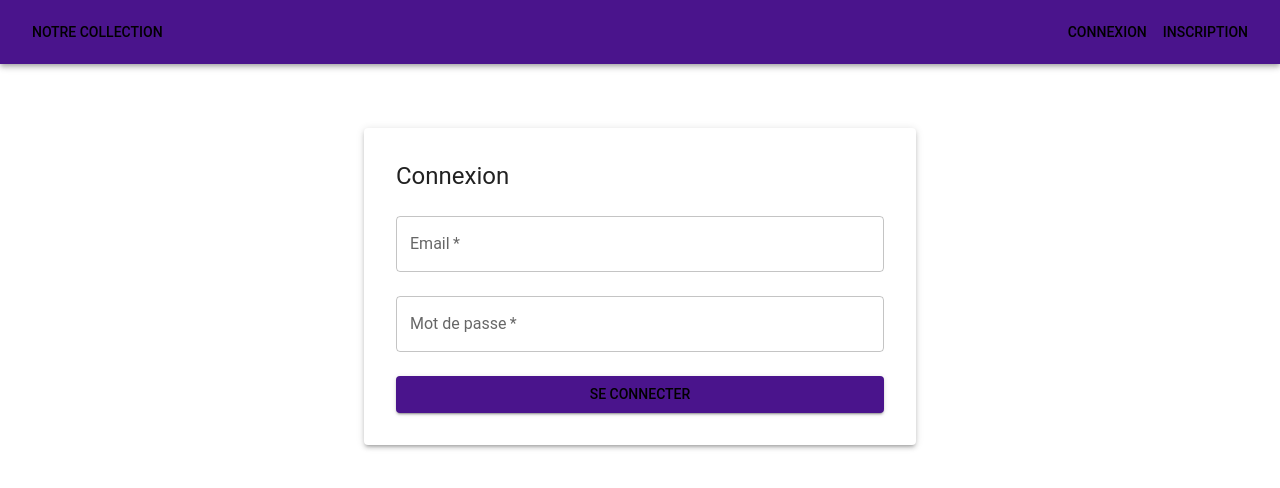
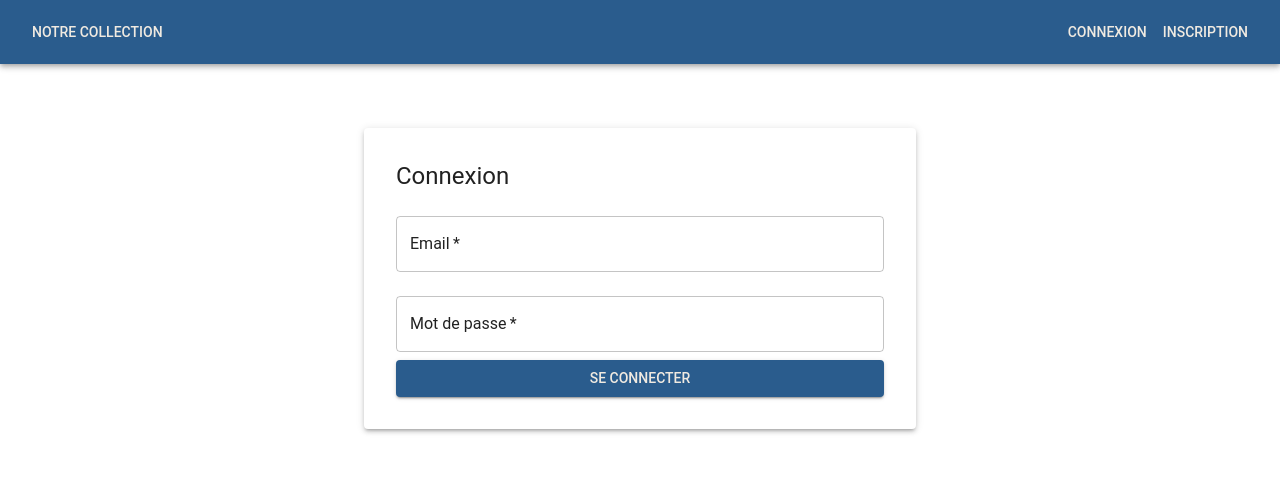
Before and after one commit to morgane-marechal/opac_web, a React (Create React App) app: page /login in a window 1280 px wide. Shown: the top 488 px of the page. Built offline with nearby package versions, Linux system fonts and the light colour scheme.

Commit message:
improve theme

```diff
--- a/src/AllBooks.js
+++ b/src/AllBooks.js
@@ -35,7 +35,7 @@ function AllBooks() {
 
   return (
     <Container maxWidth="lg" sx={{ py: 4 }}>
-      <Typography variant="h3" component="h1" color="primary.main" gutterBottom>
+      <Typography variant="h3" component="h1" color="text.secondary" gutterBottom>
         Notre collection
       </Typography>
 
--- a/src/BookCard.js
+++ b/src/BookCard.js
@@ -6,19 +6,23 @@ import CardMedia from '@mui/material/CardMedia';
 import Button from '@mui/material/Button';
 import Typography from '@mui/material/Typography';
 import { Box } from '@mui/material';
-import cover from './placeholderbook.png';
+import cover from './media/placeholderbook.png';
 
 const BookCard = (props) => {
+    console.log(props.editor)
     const authors = props.data.autors || [];
+    const editor = props.data.editor || [];
+
+    const coverImage = props.data.cover ? require(`./media/${props.data.cover}`) : cover;
     return (
-        <Card sx={{ display: 'flex', maxWidth: 350 , height: 250}}>
+        <Card sx={{ display: 'flex', maxWidth: 350 , height: 300}}>
             <CardMedia
                 sx={{
                     width: 200,
                     height: 200,
                     objectFit: 'cover'
                 }}
-                image={props.data.image || cover}
+                image = {coverImage}
             />
             <Box sx={
                { display: 'flex',
@@ -27,14 +31,14 @@ const BookCard = (props) => {
                 flexShrink: 0 }
                 }>
                 <CardContent>
-                    <Typography gutterBottom variant="h6" color="text.secondary" component="div">
+                    <Typography gutterBottom variant="h6" color="primary.main" component="div">
                         {props.data.title}
                     </Typography>
                     <Typography variant="subtitle2" color="text.secondary" sx={{ mb: 1 }}>
                         {authors.map(author => author.name).join(', ')}
                     </Typography>
                     <Typography
-                        variant="body2"
+                        variant="body1"
                         color="text.secondary"
                         sx={{
                             display: '-webkit-box',
@@ -47,8 +51,11 @@ const BookCard = (props) => {
                     >
                         {props.data.description}
                     </Typography>
+                    <Typography variant="body2" color="text.secondary" sx={{ mb: 1 }}>
+                        Edition : {editor.name}
+                    </Typography>
                 </CardContent>
-                <CardActions sx={{ mt: 'auto' }}>
+                <CardActions sx={{ mt: 'auto' }} color="tertiary.main">
                     <Button size="small">En savoir plus</Button>
                 </CardActions>
             </Box>
--- a/src/NavBar.js
+++ b/src/NavBar.js
@@ -7,7 +7,7 @@ const Navbar = () => {
   const token = localStorage.getItem('token');
   const user = localStorage.getItem('user');
   const right = localStorage.getItem('right');
-  console.log('userRight', right)
+
   const handleLogout = () => {
     localStorage.removeItem('token');
     localStorage.removeItem('user');
@@ -16,39 +16,87 @@ const Navbar = () => {
   };
 
   return (
-    <AppBar position="static">
+    <AppBar position="static" sx={{ backgroundColor: '#2A5C8D' }}> {/* Couleur primaire */}
       <Toolbar>
         <Typography variant="h6" sx={{ flexGrow: 1 }}>
-          <Button color="primary.main" component={Link} to="/allbooks">
-                Notre collection
+          <Button
+            component={Link}
+            to="/allbooks"
+            sx={{
+              color: '#f0eae1', // Beige clair
+              '&:hover': { backgroundColor: 'rgba(255, 255, 255, 0.1)' }
+            }}
+          >
+            Notre collection
           </Button>
         </Typography>
 
         {token && right === '1' && (
           <>
-            <Button color="inherit" component={Link} to="/admin/users">
+            <Button
+              component={Link}
+              to="/admin/users"
+              sx={{
+                color: '#f0eae1',
+                '&:hover': { backgroundColor: 'rgba(255, 255, 255, 0.1)' }
+              }}
+            >
               Gérer les utilisateurs
             </Button>
-            <Button color="inherit" component={Link} to="/admin/books">
+            <Button
+              component={Link}
+              to="/admin/books"
+              sx={{
+                color: '#f0eae1',
+                '&:hover': { backgroundColor: 'rgba(255, 255, 255, 0.1)' }
+              }}
+            >
               Gérer les livres
             </Button>
           </>
         )}
         {token ? (
           <>
-            <Button color="inherit" component={Link} to="/dashboard">
+            <Button
+              component={Link}
+              to="/dashboard"
+              sx={{
+                color: '#f0eae1',
+                '&:hover': { backgroundColor: 'rgba(255, 255, 255, 0.1)' }
+              }}
+            >
               Tableau de bord
             </Button>
-            <Button color="#ba000d" onClick={handleLogout}>
+            <Button
+              onClick={handleLogout}
+              sx={{
+                color: '#ba000d', // Rouge
+                '&:hover': { backgroundColor: 'rgba(186, 0, 13, 0.1)' }
+              }}
+            >
               Déconnexion
             </Button>
           </>
         ) : (
           <>
-            <Button color="#ba000d" component={Link} to="/login">
+            <Button
+              component={Link}
+              to="/login"
+              sx={{
+                color: '#f0eae1',
+                '&:hover': { backgroundColor: 'rgba(255, 255, 255, 0.1)' }
+              }}
+            >
               Connexion
             </Button>
-            <Button color="inherit" component={Link} to="/register">
+            <Button
+              component={Link}
+              to="/register"
+              sx={{
+                color: '#f0eae1',
+                '&:hover': { backgroundColor: 'rgba(255, 255, 255, 0.1)' }
+              }}
+            >
               Inscription
             </Button>
           </>
--- a/src/Theme.js
+++ b/src/Theme.js
@@ -3,17 +3,58 @@ import { createTheme } from '@mui/material/styles';
 const theme = createTheme({
   palette: {
     primary: {
-      light: '#ff7961',
-      main: '#4a148c',  // Rouge comme couleur principale
+      light: '#2A5C8D',
+      main: '#2A5C8D',  // Bleu Profond
       dark: '#ba000d',
       contrastText: '#000',
     },
     secondary: {
-      main: '#ff6f00', // Orange
+      main: '#4B8F8C', // Vert sage
     },
+    tertiary: {
+      main:'#A98E36'
+    },
+    grey: {
+      50: '#fafafa',
+      100: '#f5f5f5',
+      200: '#eeeeee',
+      300: '#e0e0e0',
+      400: '#bdbdbd',
+      500: '#9e9e9e',
+      600: '#757575',
+      700: '#616161',
+      800: '#424242',
+      900: '#212121',
+      A100: '#f5f5f5',
+      A200: '#eeeeee',
+      A400: '#bdbdbd',
+      A700: '#616161',
+    }
   },
   typography: {
-    fontFamily: '"Roboto", "Helvetica", sans-serif',
+    fontFamily: '"Mulish", "Roboto", sans-serif',
+    h1: {
+      color: 'grey.900', // Gris le plus foncé
+    },
+    h2: {
+      color: 'grey.800',
+    },
+    body1: {
+      color: 'grey.600',
+    },
+    body2: {
+      color: 'grey.500',
+    },
+    caption: {
+      color: 'grey.500',
+    },
+    overline: {
+      color: 'grey.400',
+    },
+    lightgrey: {
+      color: 'grey.A700'
+    }
+
   },
 });
 
--- a/src/form_connection.js
+++ b/src/form_connection.js
@@ -83,7 +83,11 @@ const LoginForm = () => {
             error={!!errors.password}
             helperText={errors.password ? errors.password.message : ''}
           />
-          <Button type="submit" variant="contained" color="primary" fullWidth sx={{ mt: 2 }}>
+
+          <Button type="submit" variant="contained" color="primary" fullWidth
+              sx={{
+                color: '#f0eae1','&:hover': { backgroundColor: 'rgb(60, 137, 201)' }
+              }}>
             Se connecter
           </Button>
         </Box>
--- a/src/form_register.js
+++ b/src/form_register.js
@@ -105,7 +105,9 @@ const onSubmit = async (data) => {
           type="submit"
           fullWidth
           variant="contained"
-          sx={{ mt: 3 }}
+          sx={{
+            color: '#f0eae1','&:hover': { backgroundColor: 'rgb(60, 137, 201)' }
+          }}
         >
           S’inscrire
         </Button>
```
Also changed, not shown: src/media/placeholderbook.png (renamed from src/placeholderbook.png), src/media/vasquez_semaine_perpetuelle.jpg (added).
